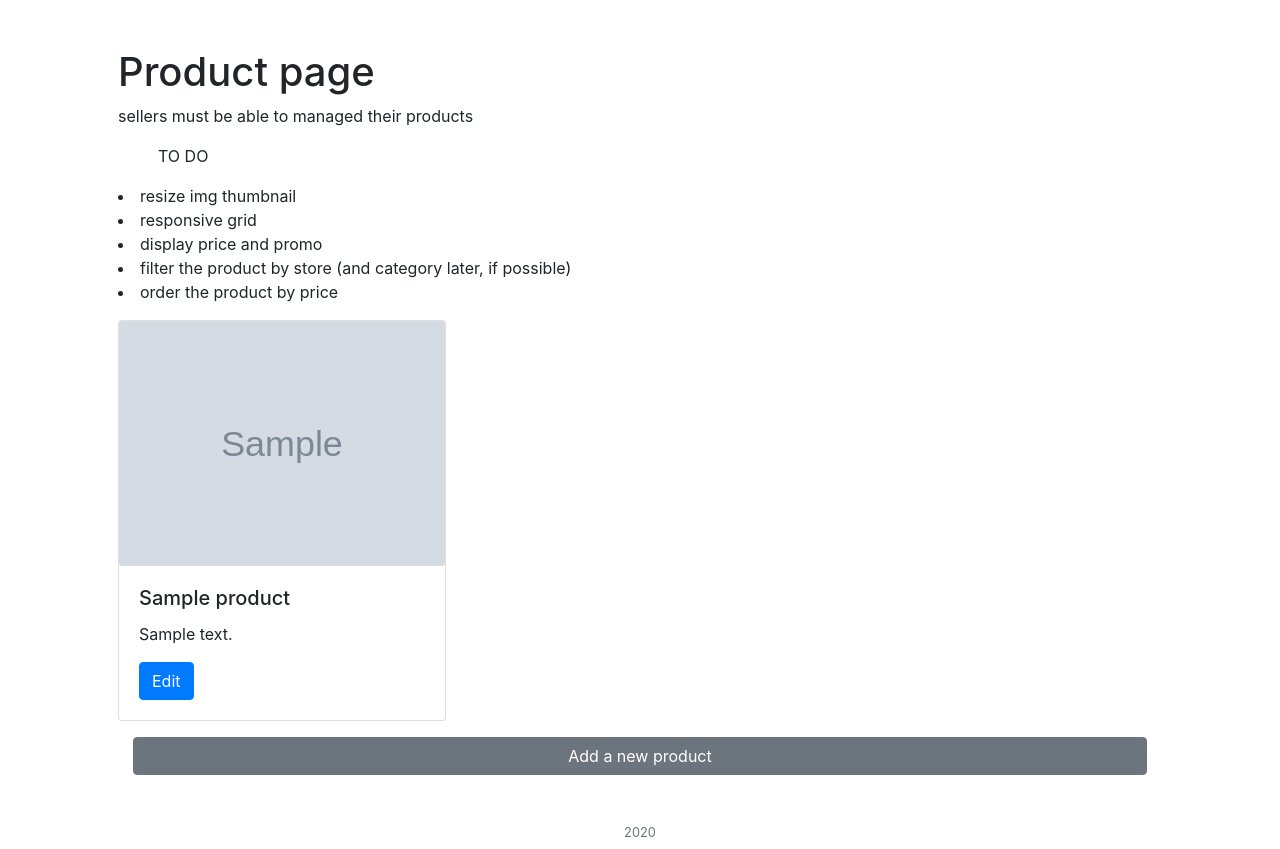
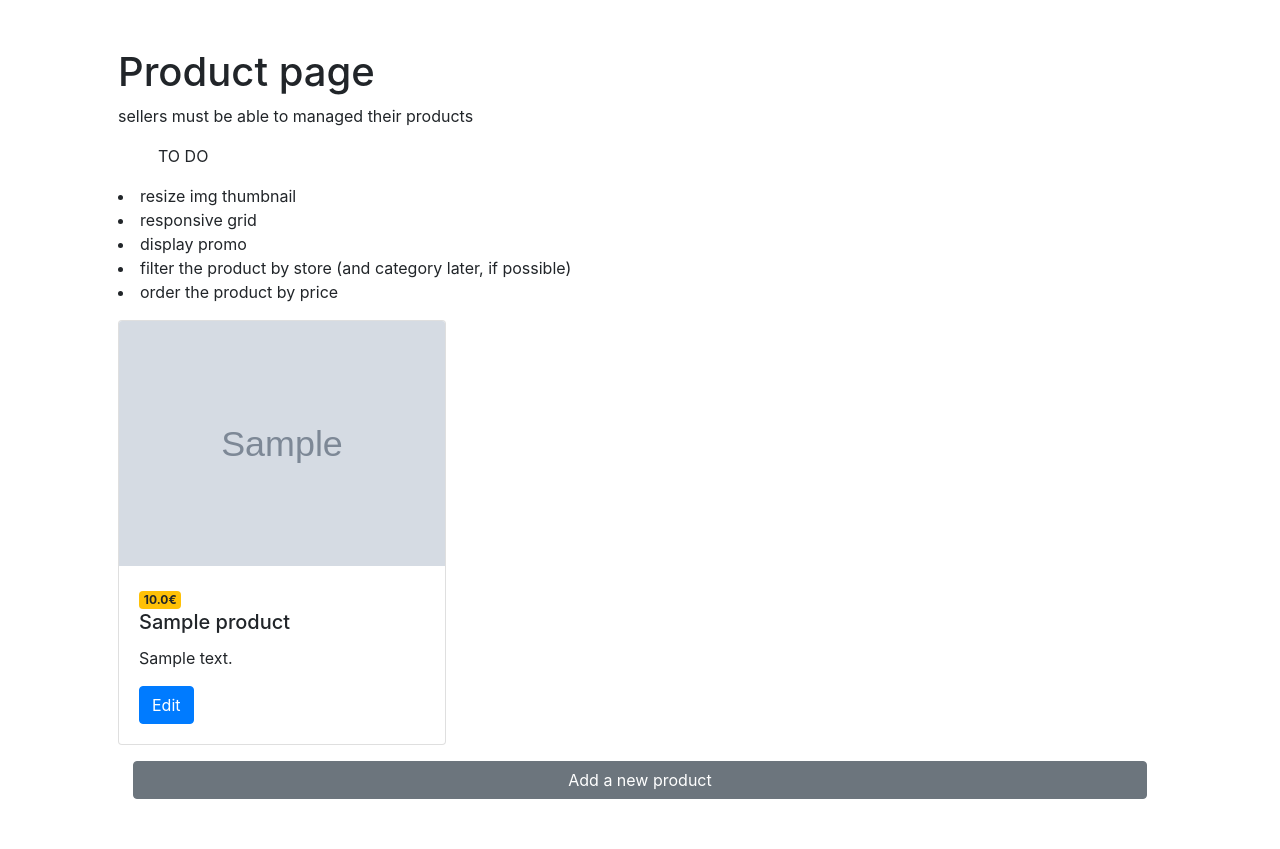
Before and after one commit to jopijuco/local, a Flask app: page /product in a window 1280 px wide. Shown: the part 66-915 px from the top of the page. Run offline with Flask 2, Linux system fonts and the light colour scheme; a user stored in the database is signed in; tables that the repository leaves empty hold one stand-in row (values such as "Sample post"); grey boxes marked "Sample" are stand-in pictures; some libraries are stand-ins or nearby versions.

Commit message:
product list : display the price

```diff
--- a/controller.py
+++ b/controller.py
@@ -156,6 +156,7 @@ def product():
         id = row["id"]
         name = row["name"]
         description = row["description"]
+        price = row["price"]
         imgs = db.execute("SELECT file FROM imgs i INNER JOIN  product_img pi ON (i.id = pi.img_id AND pi.product_id = :id)", id=id)
         print(imgs)
         if len(imgs) >= 1:
@@ -163,7 +164,7 @@ def product():
             main_img = imgs[0]["file"]
         else:
             main_img  = IMG_DEFAULT
-        product = Product(id, name, description, '', '', '', main_img)
+        product = Product(id, name, description, price, '', '', main_img)
         products.append(product)
     return render_template(PRODUCT_PAGE, products=products)
 
--- a/templates/product.html
+++ b/templates/product.html
@@ -10,7 +10,7 @@
     <ul>TO DO</ul>
     <li>resize img thumbnail</li>
     <li>responsive grid</li>
-    <li>display price and promo</li>
+    <li>display promo</li>
     <li>filter the product by store (and category later, if possible)</li>
     <li>order the product by price</li>
 
@@ -19,8 +19,9 @@
     {%for product in products%}
     <div class="col-md-4 py-3">
         <div class="card">
-            <img src="{{url_for('static', filename= product.main_img )}}"  alt="product picture" class="card-img"/>
+            <img src="{{url_for('static', filename= product.main_img )}}"  alt="product picture" class="card-img-top"/>
             <div class="card-body">
+                <span class="badge badge-warning">{{ product.price }}€</span>
                 <h5 class="card-title">{{ product.name }}</h5>
                 <p class="card-text">{{ product.description }}</p>
                 <a href="{{ url_for('single_product', product_id=product.id)}}" class="btn btn-primary">Edit</a>
```
